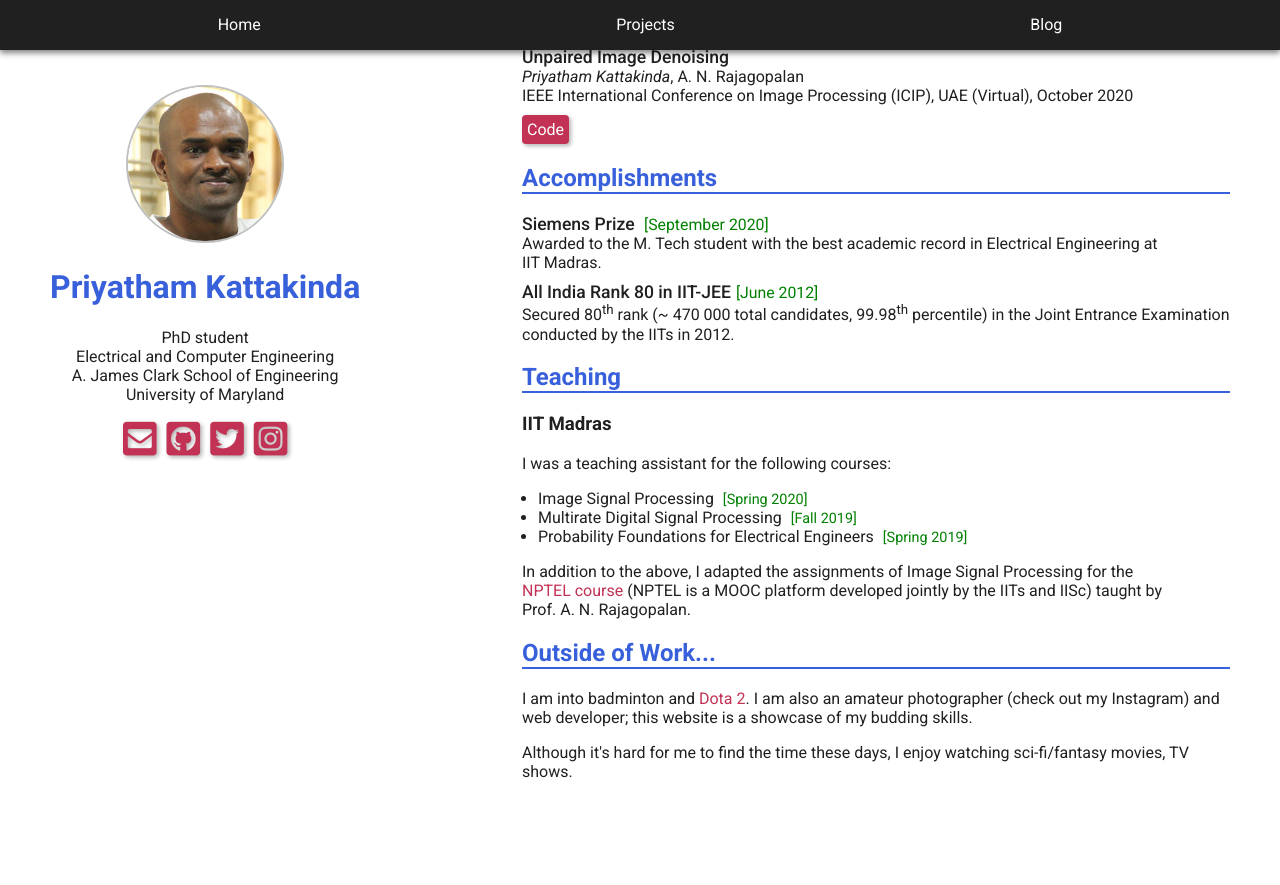
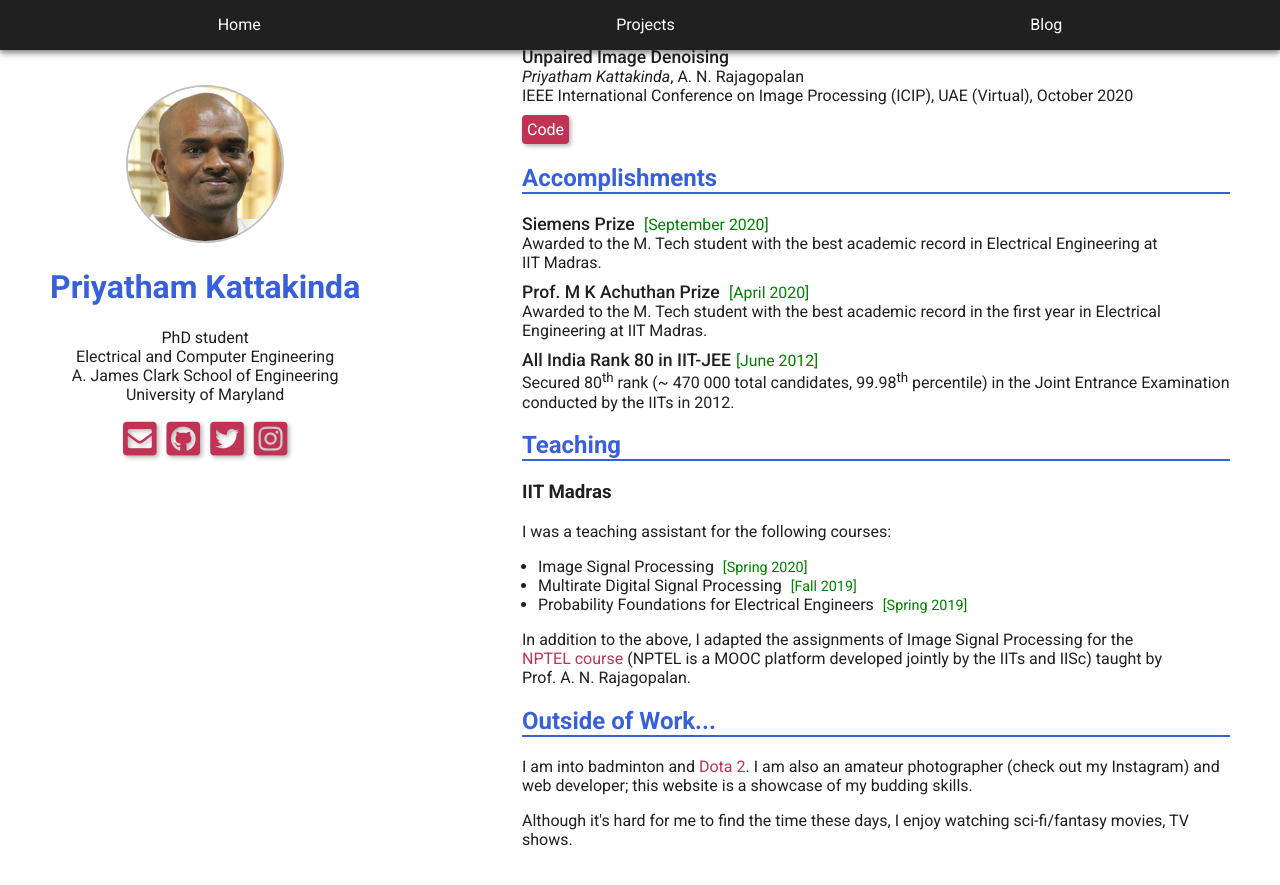
Before and after one commit to priyathamkat/priyathamkat.github.io, a Jekyll site: the page built from index.nonamp.html, in a window 1280 px wide and 900 px high, scrolled down 746 px. Shown: the top 885 px of the window. Built offline with Jekyll 4.4.1, drawn with Linux system fonts in a browser that asks for light colours; nearby versions of some CDN libraries; before the commit the page ends 1578 px from its top, so only the background shows below that.

Commit message:
Add prize

```diff
--- a/index.nonamp.html
+++ b/index.nonamp.html
@@ -176,6 +176,15 @@
                 </li>
                 <li class="accomplishment">
                     <div class="accomplishment-title">
+                        Prof. M K Achuthan Prize <span class="when">April 2020</span>
+                    </div>
+                    <div class="accomplishment-description">
+                        Awarded to the M. Tech student with the best academic record in the first year in Electrical
+                        Engineering at <span class="nowrap">IIT Madras</span>.
+                    </div>
+                </li>
+                <li class="accomplishment">
+                    <div class="accomplishment-title">
                         All India Rank 80 in IIT-JEE<span class="when">June 2012</span>
                     </div>
                     <div class="accomplishment-description">
```
Also changed, not shown: index.html (+9 -0 lines), 1 other file.
